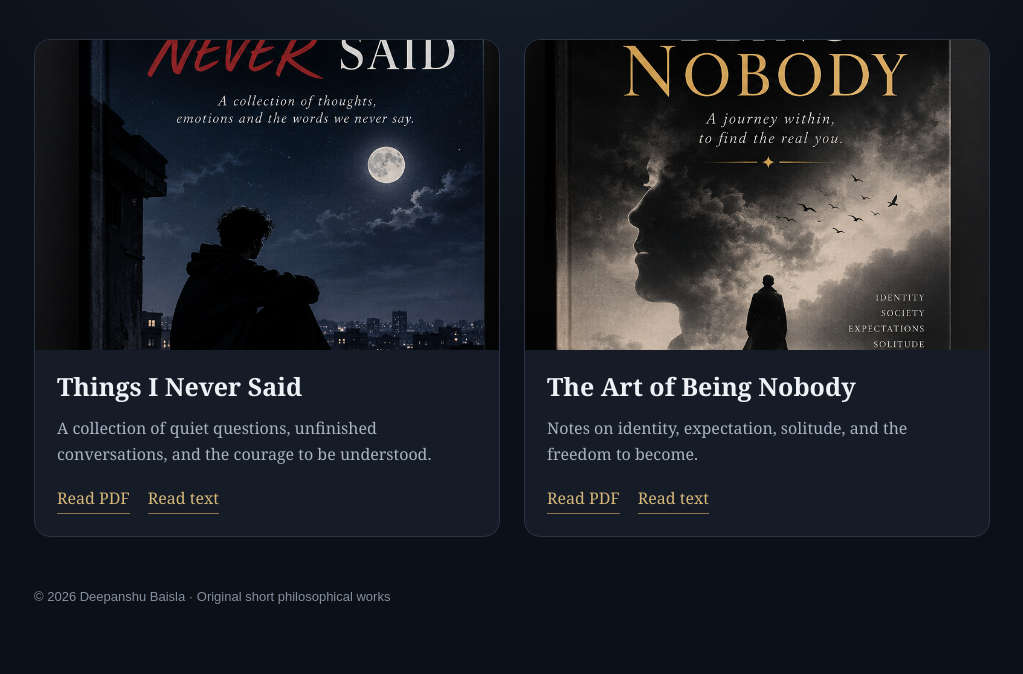
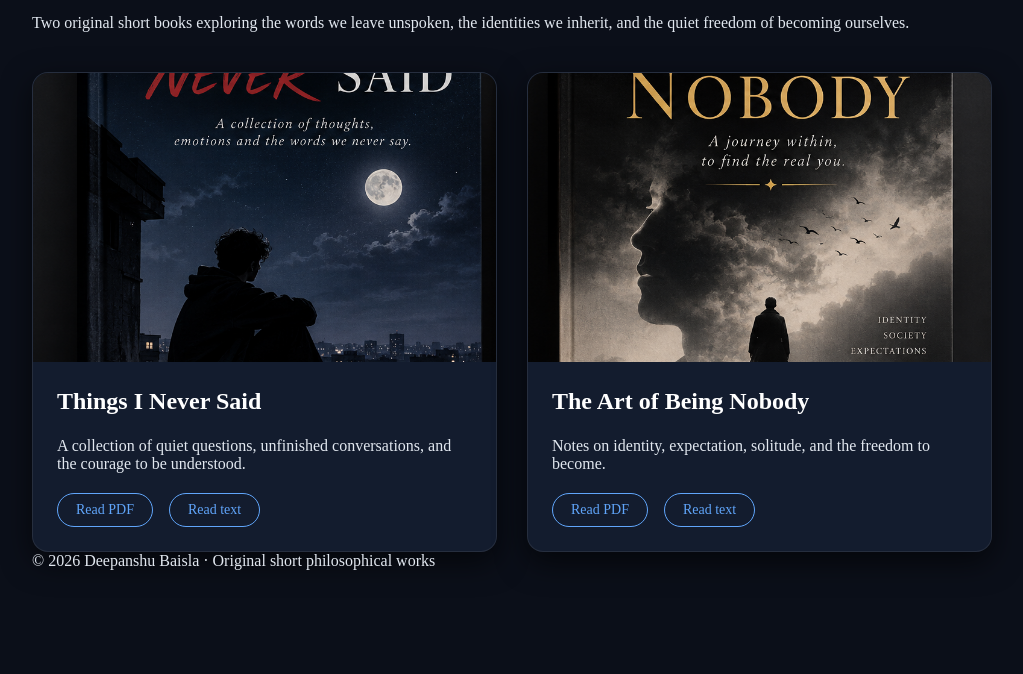
Before and after one commit to deepanshubaislaa/deepanshu-books, a plain HTML site: page index.html in a window 1280 px wide. Shown: the part 293-967 px from the top of the page, without its empty margins (128-1151 px from the left). After the commit the page ends 911 px from the top, so only its background shows below. Drawn offline with Linux system fonts and the light colour scheme.

Commit message:
Update index.html

```diff
--- a/index.html
+++ b/index.html
@@ -2,16 +2,89 @@
 <html lang="en"><head><meta charset="utf-8"><meta name="viewport" content="width=device-width,initial-scale=1">
 <title>Deepanshu Baisla — Books</title><meta name="description" content="Original philosophical writing by Deepanshu Baisla.">
 <style>
-:root{color-scheme:dark;--bg:#0c1018;--panel:#151c28;--text:#eef1f6;--muted:#aab4c2;--gold:#d7b779}
-*{box-sizing:border-box}body{margin:0;background:radial-gradient(circle at top,#1b2637,#0c1018 55%);color:var(--text);font:16px/1.6 Georgia,serif}
-main{max-width:1000px;margin:auto;padding:48px 22px 70px}.eyebrow{letter-spacing:.25em;text-transform:uppercase;color:var(--gold);font:12px Arial,sans-serif}
-h1{font-size:clamp(38px,7vw,68px);line-height:1.02;margin:14px 0}.intro{max-width:650px;color:var(--muted);font-size:18px}
-.grid{display:grid;grid-template-columns:repeat(auto-fit,minmax(260px,1fr));gap:24px;margin-top:42px}
-article{background:var(--panel);border:1px solid #293445;border-radius:16px;overflow:hidden}
-article img{display:block;width:100%;aspect-ratio:3/2;object-fit:cover}
-.pad{padding:22px}h2{font-size:25px;line-height:1.15;margin:0 0 8px}.muted{color:var(--muted)}
-a{color:var(--gold);text-decoration:none;border-bottom:1px solid #8b754e;padding-bottom:2px}a:hover{color:white}
-.links{display:flex;gap:18px;flex-wrap:wrap;margin-top:18px}footer{margin-top:52px;color:#8490a0;font:13px Arial,sans-serif}
+:root{
+    color-scheme: dark;
+    --bg: #0b0f19;
+    --panel: #131c2e;
+    --gold: #d4af37;
+    --accent: #60a5fa;
+    --text: #e2e8f0;
+}
+*{ box-sizing: border-box; }
+body {
+    margin: 0;
+    background-color: var(--bg);
+    color: var(--text);
+    font-family: 'Playfair Display', serif;
+}
+main {
+    max-width: 1000px;
+    margin: auto;
+    padding: 48px 20px;
+}
+h1 {
+    font-size: clamp(38px, 7vw, 68px);
+    line-height: 1.1;
+    color: #ffffff;
+}
+.grid {
+    display: grid;
+    grid-template-columns: repeat(auto-fit, minmax(280px, 1fr));
+    gap: 30px;
+    margin-top: 40px;
+}
+article {
+    background: var(--panel);
+    border: 1px solid rgba(255, 255, 255, 0.08);
+    border-radius: 16px;
+    overflow: hidden;
+    box-shadow: 0 10px 30px rgba(0,0,0,0.6);
+    transition: transform 0.3s ease, border-color 0.3s ease;
+}
+article:hover {
+    transform: translateY(-6px);
+    border-color: rgba(96, 165, 250, 0.4);
+}
+article img {
+    display: block;
+    width: 100%;
+    aspect-ratio: 16/10;
+    object-fit: cover;
+}
+.pad {
+    padding: 24px;
+}
+h2 {
+    font-size: 24px;
+    line-height: 1.3;
+    margin-top: 0;
+    color: #ffffff;
+}
+a {
+    color: var(--accent);
+    text-decoration: none;
+    border-bottom: 1px dashed var(--accent);
+    padding-bottom: 2px;
+}
+.links {
+    display: flex;
+    gap: 16px;
+    flex-wrap: wrap;
+    margin-top: 20px;
+}
+/* Modern Pill Buttons */
+.links a {
+    background: transparent;
+    border: 1px solid var(--accent);
+    border-radius: 50px;
+    padding: 8px 18px;
+    font-size: 14px;
+    transition: all 0.3s ease;
+}
+.links a:hover {
+    background: var(--accent);
+    color: var(--bg);
+}
 </style></head><body><main>
 <div class="eyebrow">Writing &amp; reflections</div><h1>Deepanshu<br>Baisla</h1>
 <p class="intro">Two original short books exploring the words we leave unspoken, the identities we inherit, and the quiet freedom of becoming ourselves.</p>
```
